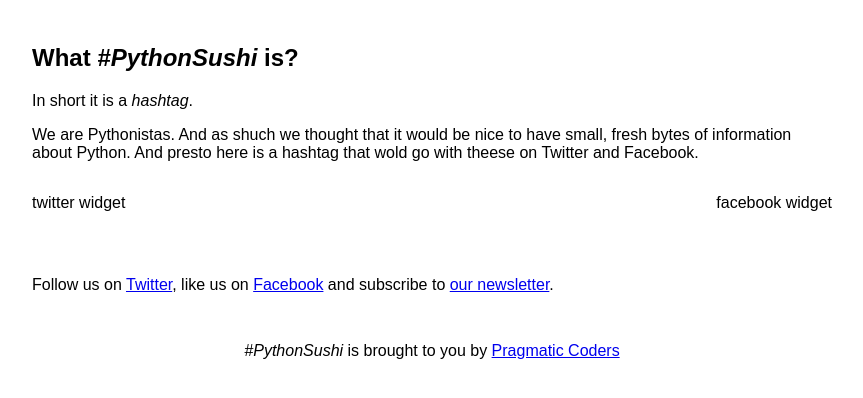
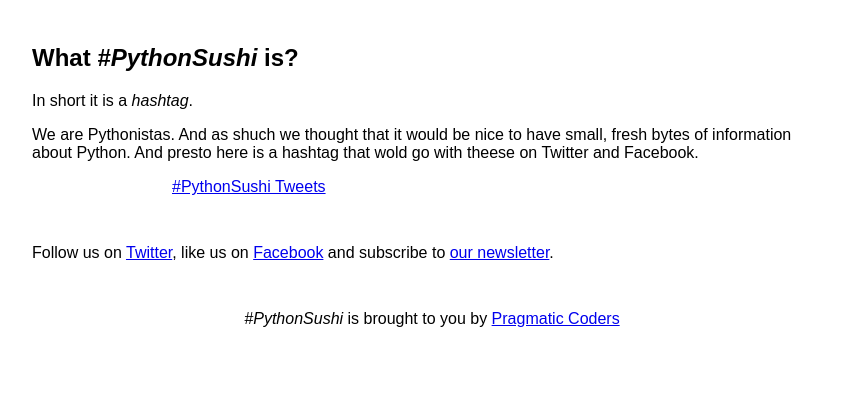
Before and after one commit to PythonSushi/pythonsushi.github.io, a plain HTML site: page index.html in a window 1280 px wide. Shown: the part 250-648 px from the top of the page, without its empty margins (208-1071 px from the left). Drawn offline with Linux system fonts and the light colour scheme.

Commit message:
Add Twitter widget

```diff
--- a/index.html
+++ b/index.html
@@ -2,6 +2,7 @@
 <head>
     <title>#PythonSushi</title>
     <link rel="stylesheet" href="styles/main.css" />
+    <script>!function(d,s,id){var js,fjs=d.getElementsByTagName(s)[0],p=/^http:/.test(d.location)?'http':'https';if(!d.getElementById(id)){js=d.createElement(s);js.id=id;js.src=p+"://platform.twitter.com/widgets.js";fjs.parentNode.insertBefore(js,fjs);}}(document,"script","twitter-wjs");</script>
 </head>
 <body>
 <div id="content">
@@ -15,10 +16,8 @@
         have small, fresh bytes of information about Python. And presto here is
         a hashtag that wold go with theese on Twitter and Facebook.</p>
     </div>
-    <div id="widgets" class="section">
-        <div id="twitterwidget">twitter widget</div>
-        <div id="facebookwidget">facebook widget</div>
-        <div class="floatcleaner"></div>
+    <div id="widget" class="section">
+        <div class="wrapper"><a class="twitter-timeline" href="https://twitter.com/hashtag/PythonSushi" data-widget-id="588796979502837761">#PythonSushi Tweets</a></div>
     </div>
     <div id="socialmedia" class="section">
         <p>Follow us on <a href="https://twitter.com/pythonsushi/">Twitter</a>,
--- a/styles/main.css
+++ b/styles/main.css
@@ -18,18 +18,13 @@
     font-size: 600%;
 }
 
-#widgets {
+#widget {
     margin: 0;
 }
 
-#twitterwidget {
-    padding: 1em 0;
-    float: left;
-}
-
-#facebookwidget {
-    padding: 1em 0;
-    float: right;
+#widget .wrapper {
+    width: 520px;
+    margin: auto;
 }
 
 #footer {
```
